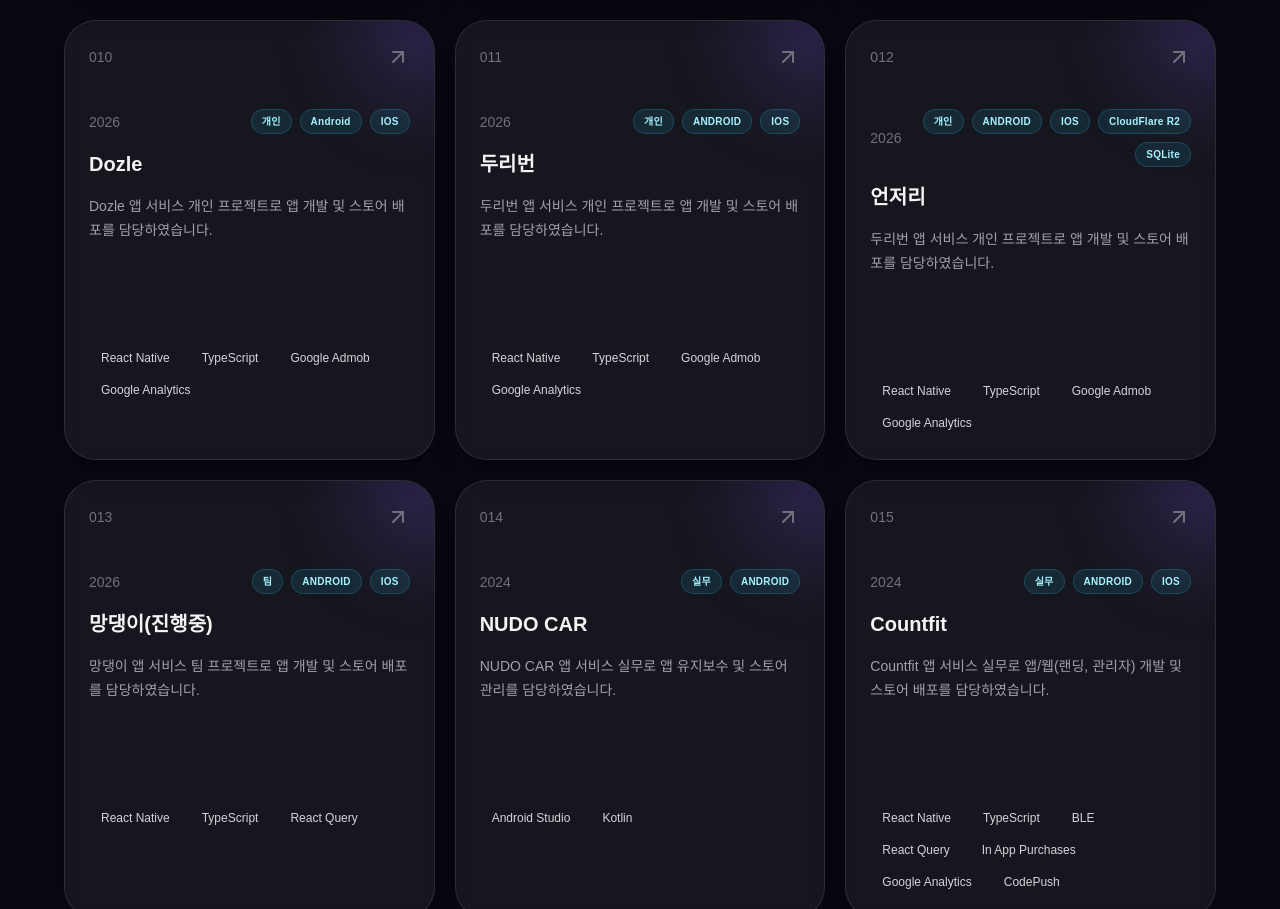
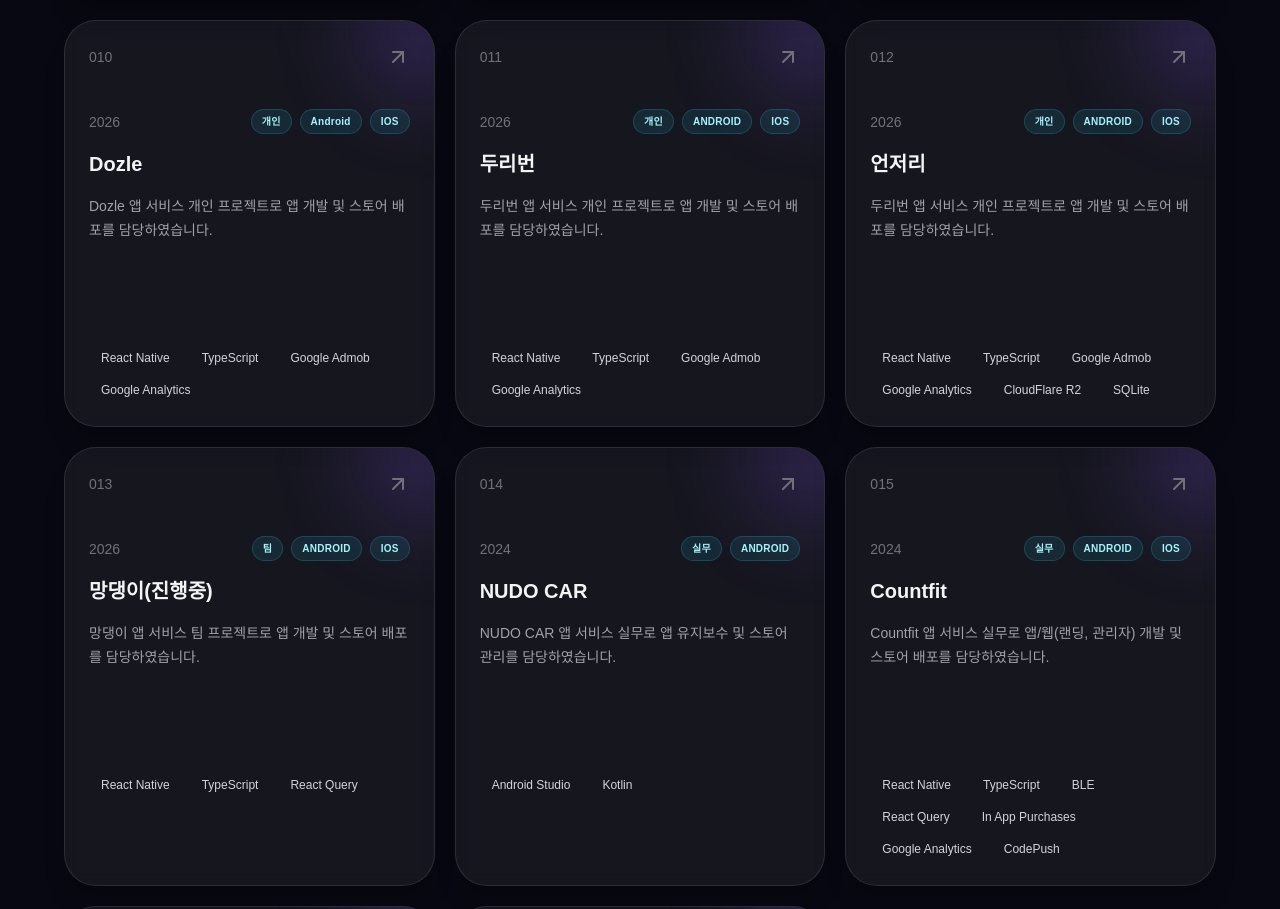
Before and after one commit to CookiePawn/Portfolio, a Next.js app: page / in a window 1280 px wide. Shown: the part 3735-4644 px from the top of the page. Built offline with nearby package versions, Linux system fonts and the light colour scheme.

Commit message:
Update page.tsx

```diff
--- a/src/app/page.tsx
+++ b/src/app/page.tsx
@@ -118,10 +118,10 @@ const projects = [
     {
         title: '언저리',
         year: '2026',
-        category: ['개인', 'ANDROID', 'IOS', 'CloudFlare R2', 'SQLite'],
+        category: ['개인', 'ANDROID', 'IOS'],
         description:
             '두리번 앱 서비스 개인 프로젝트로 앱 개발 및 스토어 배포를 담당하였습니다.',
-        tech: ['React Native', 'TypeScript', 'Google Admob', 'Google Analytics'],
+        tech: ['React Native', 'TypeScript', 'Google Admob', 'Google Analytics', 'CloudFlare R2', 'SQLite'],
         href: 'https://play.google.com/store/apps/details?id=com.basic19.eonjeori',
     },
     {
```
